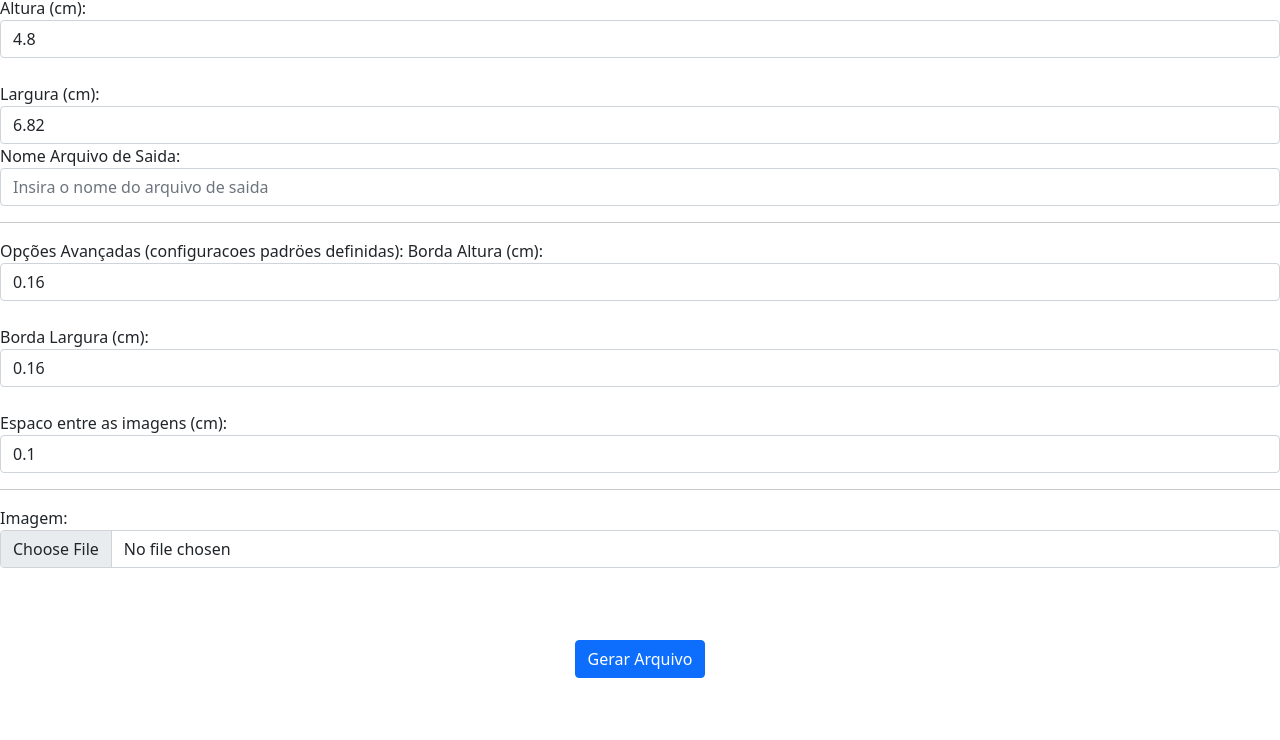
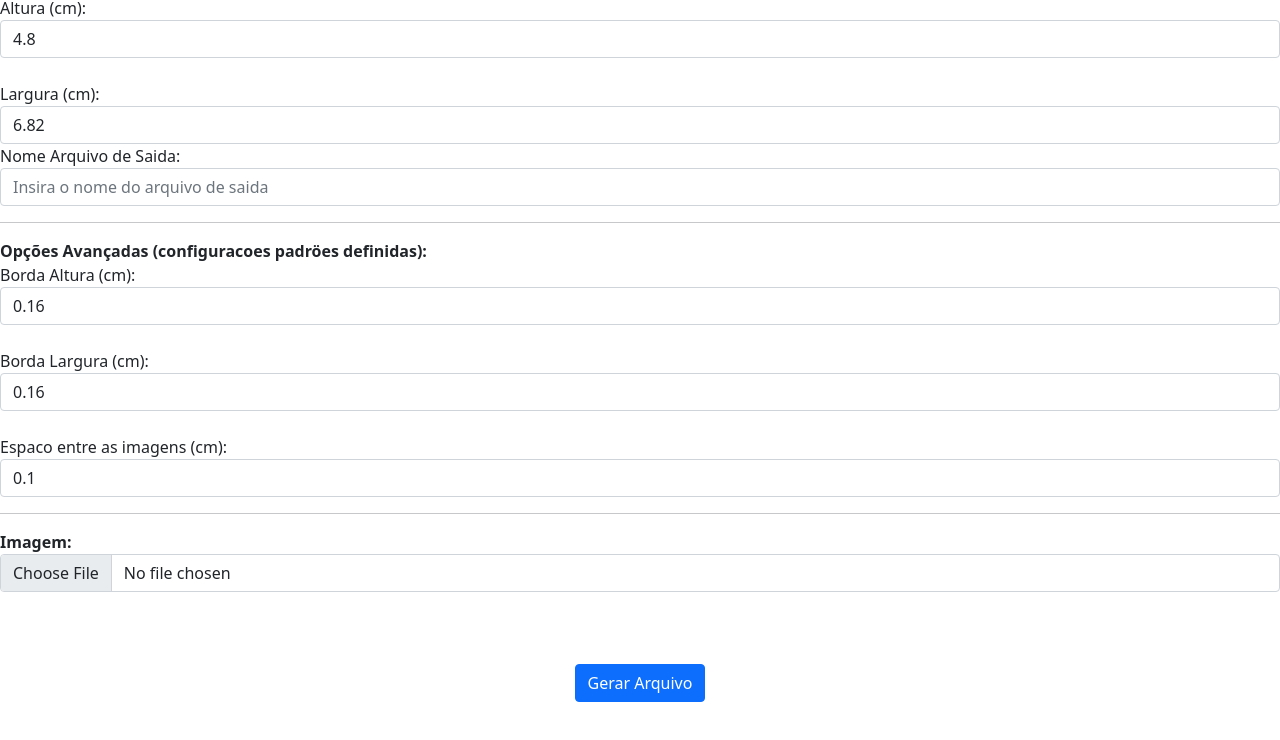
Before and after one commit to lucasdantas2014/Multiplagem, a plain HTML site: page index.html in a window 1280 px wide. Shown: the part 60-800 px from the top of the page. Drawn offline with nearby package versions, Linux system fonts and the light colour scheme.

Commit message:
Ajustes na interface

```diff
--- a/index.html
+++ b/index.html
@@ -24,7 +24,8 @@
 
         Nome Arquivo de Saida: <input id="input_nome_arquivo_saida" class="form-control" type="text" placeholder="Insira o nome do arquivo de saida"/>
         <hr>
-        Opções Avançadas (configuracoes padröes definidas):
+        <strong>Opções Avançadas (configuracoes padröes definidas):</strong>
+        <br>
         Borda Altura (cm): <input id="input_borda_altura" class="form-control" type="text" value="0.16"/>
         <br>
         Borda Largura (cm): <input id="input_borda_largura" class="form-control" type="text" value="0.16"/>
@@ -32,7 +33,7 @@
         Espaco entre as imagens (cm): <input id="input_espaco" class="form-control" type="text" value="0.1"/>
 
         <hr>
-        Imagem: <input id="input_imagem" type="file" class="form-control" placeholder="Seleciona o arquivo da imagem" onchange="lerImagem(this)"/>
+        <strong>Imagem:</strong> <input id="input_imagem" type="file" class="form-control" placeholder="Seleciona o arquivo da imagem" onchange="lerImagem(this)"/>
         <br>
         <center>
             <img id="imagem_selecionada"/>
```
